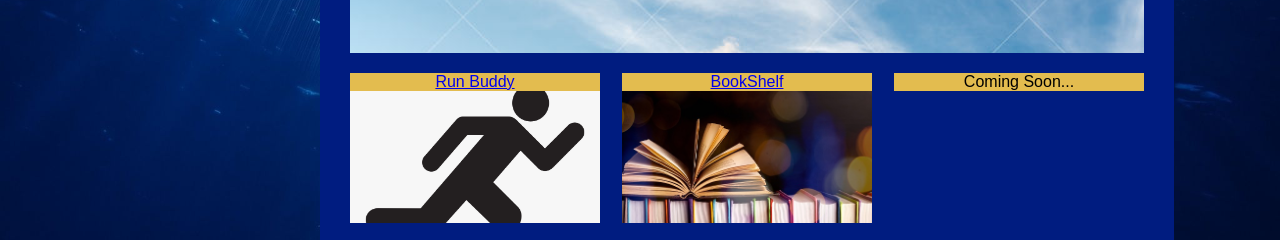
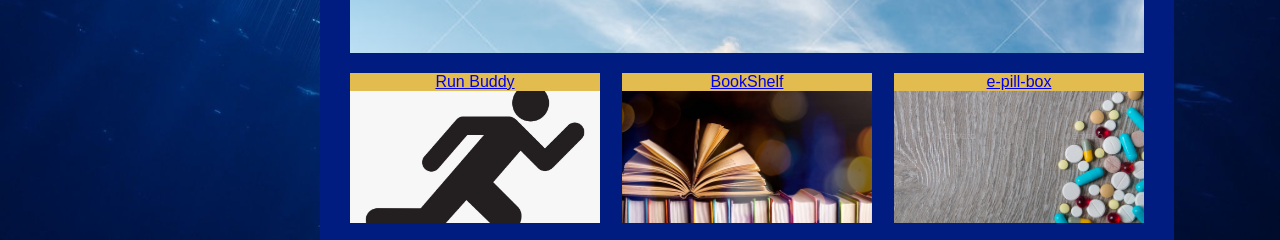
Before and after one commit to AlexTheAmateur/professional-portfolio, a plain HTML site: page index.html in a window 1280 px wide. Shown: the part 699-939 px from the top of the page. Drawn offline with Linux system fonts and the light colour scheme.

Commit message:
e-pill-box project

```diff
--- a/assets/css/style.css
+++ b/assets/css/style.css
@@ -179,6 +179,9 @@ p {
 #book-shelf {
   background-image: url("../images/book.jpeg");
 }
+#e-pill-box {
+  background-image: url("../images/pills.jpeg");
+}
 #tbd {
   background-image: url();
 }
--- a/index.html
+++ b/index.html
@@ -75,8 +75,10 @@
           >
             <p class="work-name">BookShelf</p>
           </a>
-          <a class="work">
-            <p class="work-name">Coming Soon...</p>
+          <a class="work"
+          id="e-pill-box"
+          href="https://pure-harbor-43860.herokuapp.com/">
+            <p class="work-name">e-pill-box</p>
           </a>
           <a class="work">
             <p class="work-name">Coming Soon...</p>
```
Also changed, not shown: assets/images/pills.jpeg (added).
